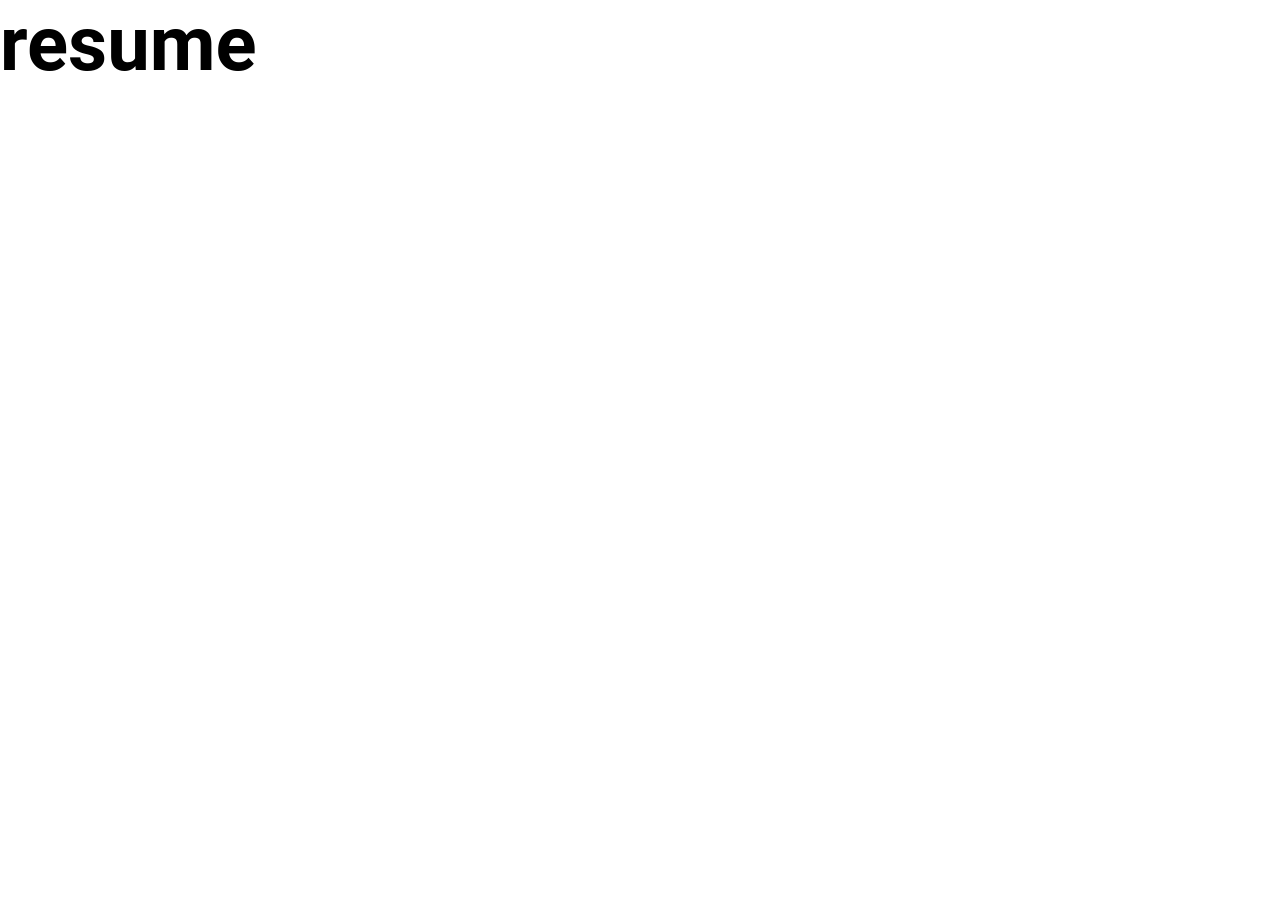
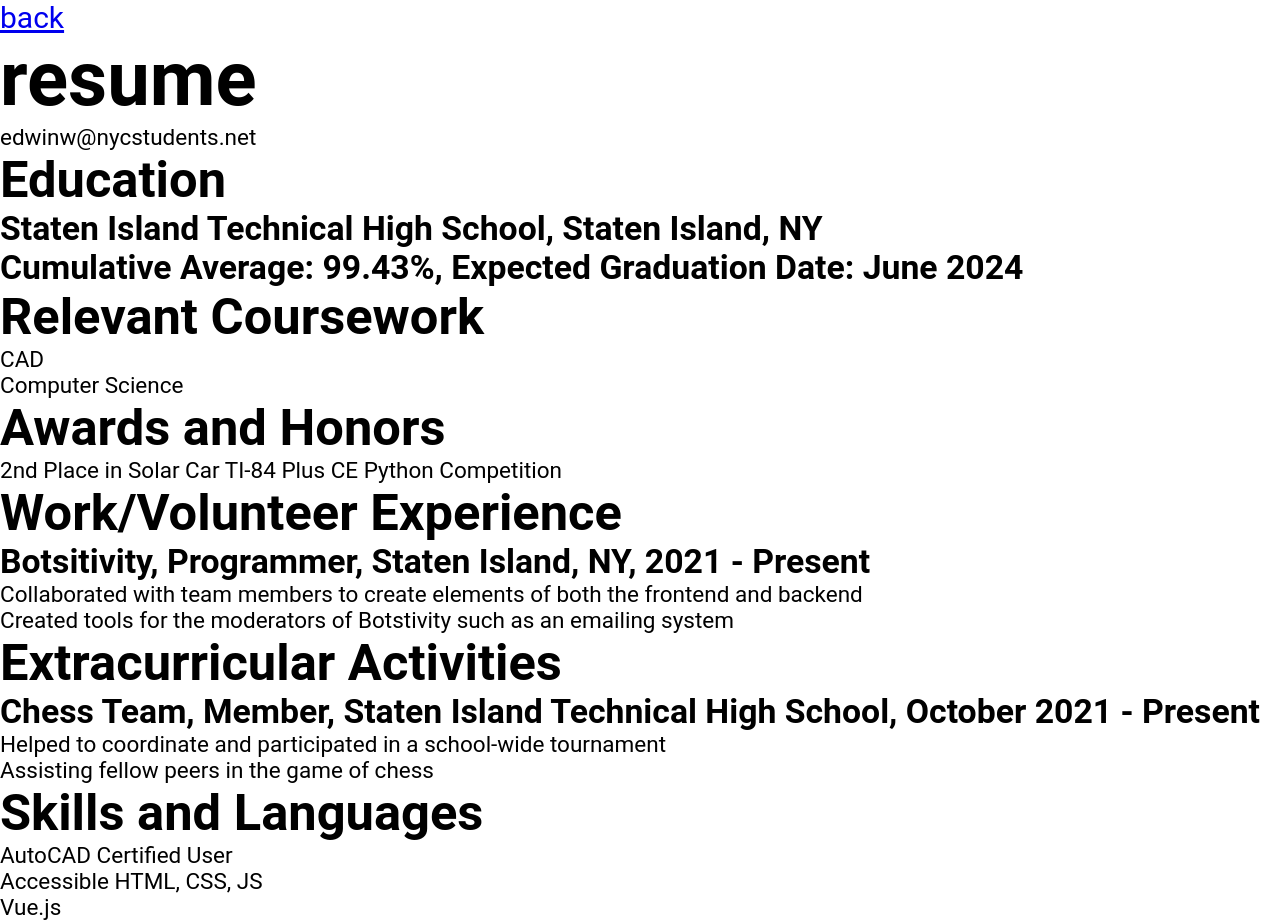
Before and after one commit to ewright516/personal-portfolio, a Vue app in the folder portfolio/: page /resume in a window 1280 px wide. Before the commit the page ends 800 px from the top, so only its background shows below. Built offline with nearby package versions, Linux system fonts and the light colour scheme.

Commit message:
put in the actual resume

```diff
--- a/portfolio/package.json
+++ b/portfolio/package.json
@@ -8,8 +8,7 @@
   },
   "dependencies": {
     "vue": "^3.2.33",
-    "vue-router": "^4.0.14",
-    "vuex": "^4.0.2"
+    "vue-router": "^4.0.14"
   },
   "devDependencies": {
     "@vitejs/plugin-vue": "^2.3.1",
--- a/portfolio/src/assets/base.css
+++ b/portfolio/src/assets/base.css
@@ -38,3 +38,7 @@ em,
 span {
   font-size: var(--h4);
 }
+
+.back {
+  font-size: 3rem;
+}
--- a/portfolio/src/router/index.js
+++ b/portfolio/src/router/index.js
@@ -1,6 +1,8 @@
 import { createRouter, createWebHistory } from "vue-router";
 import Menu from "../views/Menu.vue";
 import Resume from "../views/Resume.vue";
+import Blog from "../views/Blog.vue";
+import Projects from "../views/Projects.vue";
 
 const router = createRouter({
   history: createWebHistory(import.meta.env.BASE_URL),
@@ -15,6 +17,16 @@ const router = createRouter({
       name: "Resume",
       component: Resume,
     },
+    {
+      path: "/blog",
+      name: "Blog",
+      component: Blog,
+    },
+    {
+      path: "/projects",
+      name: "Projects",
+      component: Projects,
+    },
   ],
 });
 
--- a/portfolio/src/views/Blog.vue
+++ b/portfolio/src/views/Blog.vue
@@ -1,6 +1,6 @@
 <template>
     <div>
-
+        <router-link to="/" class="back">back</router-link>
     </div>
 </template>
 
--- a/portfolio/src/views/Menu.vue
+++ b/portfolio/src/views/Menu.vue
@@ -10,7 +10,6 @@
 </template>
 
 <script>
-import { ref } from '@vue/reactivity'
 import { useRouter } from 'vue-router'
 export default {
   data() {
@@ -18,15 +17,15 @@ export default {
       pages: [
         {
           name: "resume",
-          css: "left: 300px; top: 200px;"
+          css: `left: ${Math.random()*700}px; top: ${Math.random()*700}px;`
         },
         {
           name: "projects",
-          css: "left: 0px; top: 200px;"
+          css: `left: ${Math.random()*700}px; top: ${Math.random()*700}px;`
         },
         {
           name: "blog",
-          css: "left: 150px; top: 0px;"
+          css: `left: ${Math.random()*700}px; top: ${Math.random()*700}px;`
         }],
       selected: null,
       offsetX: null,
--- a/portfolio/src/views/Projects.vue
+++ b/portfolio/src/views/Projects.vue
@@ -1,6 +1,6 @@
 <template>
     <div>
-
+        <router-link to="/" class="back">back</router-link>
     </div>
 </template>
 
--- a/portfolio/src/views/Resume.vue
+++ b/portfolio/src/views/Resume.vue
@@ -1,6 +1,56 @@
 <template>
   <div>
+    <router-link to="/" class="back">back</router-link>
     <h1>resume</h1>
+    <p>edwinw@nycstudents.net</p>
+
+    <div>
+      <h2>Education</h2>
+      <h3>Staten Island Technical High School, Staten Island, NY</h3>
+      <h3>Cumulative Average: 99.43%, Expected Graduation Date: June 2024</h3>
+    </div>
+
+    <div>
+      <h2>Relevant Coursework</h2>
+      <ul>
+        <li>CAD</li>
+        <li>Computer Science</li>
+      </ul>
+    </div>
+
+    <div>
+      <h2>Awards and Honors</h2>
+      <ul>
+        <li>2nd Place in Solar Car TI-84 Plus CE Python Competition</li>
+      </ul>
+    </div>
+
+    <div>
+      <h2>Work/Volunteer Experience</h2>
+      <h3>Botsitivity, Programmer, Staten Island, NY, 2021 - Present</h3>
+      <ul>
+        <li>Collaborated with team members to create elements of both the frontend and backend</li>
+        <li>Created tools for the moderators of Botstivity such as an emailing system</li>
+      </ul>
+    </div>
+
+    <div>
+      <h2>Extracurricular Activities</h2>
+      <h3>Chess Team, Member, Staten Island Technical High School, October 2021 - Present</h3>
+      <ul>
+        <li>Helped to coordinate and participated in a school-wide tournament</li>
+        <li>Assisting fellow peers in the game of chess</li>
+      </ul>
+    </div>
+
+    <div>
+      <h2>Skills and Languages</h2>
+      <ul>
+        <li>AutoCAD Certified User</li>
+        <li>Accessible HTML, CSS, JS</li>
+        <li>Vue.js</li>
+      </ul>
+    </div>
   </div>
 </template>
 
```
Also changed, not shown: portfolio/src/store/index.js (deleted, +0 -7 lines), 1 other file (tests, documents, lock files or other folders).
